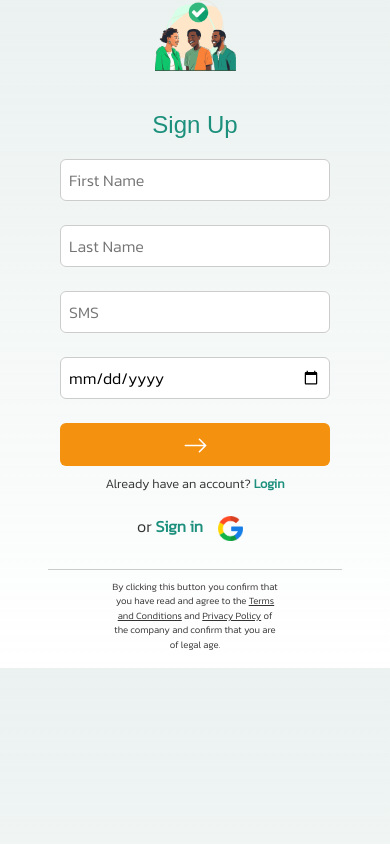
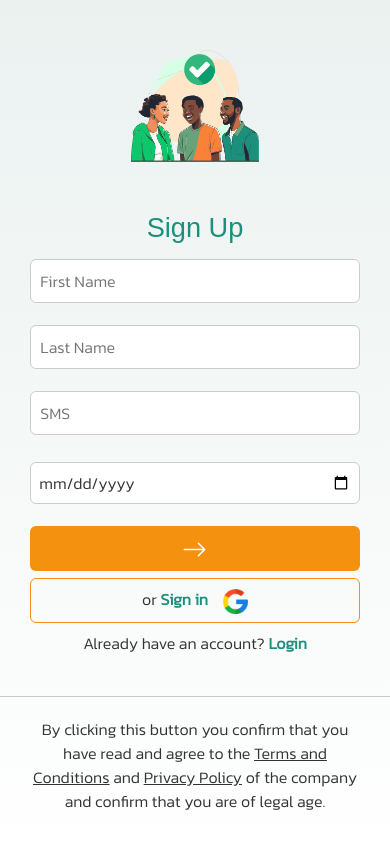
Before and after one commit to SKD-W/e2play-form-testing, a React (Vite) app: page / in a window 390 px wide. Built offline with nearby package versions, Linux system fonts and the light colour scheme; a web font is replaced by a local one.

Commit message:
Some changes has been made in the scss, to enable solid flow in responsiveness, and a comment has been added for the bug in AddressForm

```diff
--- a/src/pages/signUpPage/AddressForm.jsx
+++ b/src/pages/signUpPage/AddressForm.jsx
@@ -2,9 +2,9 @@ import { useForm } from "react-hook-form";
 import { yupResolver } from '@hookform/resolvers/yup';
 import * as yup from "yup";
 import axios from "axios";
+import googleIcon from "./assets/Google.png";
 import arrowRgt from "./assets/arrow-right.svg";
 import "./PersonalForm.scss";
-import "./AddressForm.scss";
 import { useState } from "react";
 import ProfileForm from "./ProfileForm";
 //
@@ -37,7 +37,7 @@ function AddressForm() {
     };
 
 
-  return (
+  return ( // there's a bug that doesn't allow the enter button to be trigger when the user don't input any details in this form
     <div className="address-form-details">
       <div className="form-input-box">
             {currentForm === 2 && (
@@ -56,6 +56,7 @@ function AddressForm() {
                     </div>
                     <br/>
                     <button type="submit"><img src={arrowRgt} alt="arrow-right-icon" style={{width: "25px"}} /></button>
+                    <p className="google-page"><a href="">or <span>Sign in</span><img src={googleIcon} alt="google-icon" style={{width: "25px"}} /></a></p>
                 </form>
             )}
 
--- a/src/pages/signUpPage/AddressForm.scss
+++ /dev/null
@@ -1,3 +0,0 @@
-.form-input-box {
-    margin-top: 10px;
-}
--- a/src/pages/signUpPage/PersonalForm.jsx
+++ b/src/pages/signUpPage/PersonalForm.jsx
@@ -90,6 +90,7 @@ function PersonalForm() {
                             </div>
                             <br/>
                             <button type="submit"><img src={arrowRgt} alt="arrow-right-icon" style={{width: "25px"}} /></button>
+                            <p className="google-page"><a href="">or <span>Sign in</span><img src={googleIcon} alt="google-icon" style={{width: "25px"}} /></a></p>
                         </form>
                     )}
 
@@ -97,14 +98,12 @@ function PersonalForm() {
                     {currentForm === 2 && (
                         <AddressForm />
                     )}
-
                     <p className="login-page">Already have an account? <a href="">Login</a></p>
-                    <p className="google-page"><a href="">or <span>Sign in</span><img src={googleIcon} alt="google-icon" style={{width: "25px"}} /></a></p>
                 </div>
-                <hr style={{margin: "20px 0 -20px", padding: "5px"}} />
-                <p className="t-c">By clicking this button you confirm that you have read and agree to the <a href="">Terms and Conditions</a> and <a href="">Privacy Policy</a> of the company and confirm that you are of legal age.</p>
             </div>
         </div>
+        <hr style={{margin: "25px 0 -20px", padding: "5px"}} />
+        <p className="t-c">By clicking this button you confirm that you have read and agree to the <a href="">Terms and Conditions</a> and <a href="">Privacy Policy</a> of the company and confirm that you are of legal age.</p>
     </div>
   );
 }
--- a/src/pages/signUpPage/PersonalForm.scss
+++ b/src/pages/signUpPage/PersonalForm.scss
@@ -1,42 +1,56 @@
 // style for all forms
 .personal-form-details {
     position: relative;
-    margin: 60px auto;
+    margin: auto;
 
     .personal-grid-form {
-        margin: auto 80px;
+        margin: auto 70px;
 
         .row {
             position: relative;
+            margin: auto;
+            width: 100%;
 
             .image-form-box {
 
                 img {
                     width: 80%;
+                    margin: 0;
+                    padding-top: 50px;
                 }
             }
             .form-input-box {
                 position: relative;
-                text-align: center;
+                margin: auto;
+                padding-top: 20px;
 
                 h1 {
                     font-family: 'Unbounded', sans-serif;
                     color: #1c907c;
                     margin-bottom: 20px;
-                    font-size: 2rem;
+                    font-size: 1.7rem;
                 }
                 form {
+                    text-align: center;
+                    margin: auto;
+
+                    input {
+                        margin-bottom: 3px;
+                    }
                     input[type=text],
                     button[type=submit] {
                         width: 80%;
-                        padding: 8px;
+                        padding: 9px;
                         border: 1px ridge #ccc;
                         outline: none;
                         border-radius: 6px;
+                        margin-top: -5px;
                     }
                     button[type=submit] {
                         border: none;
                         background-color: #f4910e;
+                        margin-bottom: 10px;
+                        margin-top: -5px;
                     }
                     input[type=date] {
                         width: 80%;
@@ -44,37 +58,27 @@
                         border: 1px ridge #ccc;
                         outline: none;
                         border-radius: 6px;
+                        color: #000000cc;
                     }
                     p {
                         margin-bottom: -23px;
                         color: #ff0000;
                         text-align: left;
-                        margin-left: 55px;
-                    }
-                }
-                p.login-page {
-                    color: inherit;
-                    margin-top: 8px;
-                    text-align: center;
-
-                    a {
-                        color: #1c907c;
-                        font-weight: bold;
-                        text-decoration: none;
-                    }
+                        margin-left: 10%;
                     }
                     p.google-page {
-                    margin-right: 10px;
                         background-color: linear-gradient(to top, rgb(255, 255, 255), rgba(229, 238, 236, 0.8));
                         border-radius: 6px;
                         width: 80%;
-                    margin: auto;
+                        margin: 10px auto 5px;
                         padding: 8px;
                         margin-top: -3px;
+                        text-align: center;
+                        border: 1px ridge #f4910e;
+                        color: inherit;
 
                         a {
                             text-decoration: none;
-                        margin-right: 10px;
                             color: inherit;
 
                             span {
@@ -92,15 +96,27 @@
                         border: 1px ridge #1c907c;
                     }
                 }
+                p.login-page {
+                    color: inherit;
+                    margin-top: 8px;
+                    text-align: center;
+
+                    a {
+                        color: #1c907c;
+                        font-weight: bold;
+                        text-decoration: none;
+                    }
+                }
+            }
+        }
+    }
     p.t-c {
         text-align: center;
-                font-size: 0.9rem;
-                padding: 20px 21% 0;
+        font-size: 1rem;
+        padding: 30px;
 
         a {
             color: inherit;
-                }
-            }
         }
     }
 }
@@ -109,11 +125,13 @@
 @media screen and (max-width: 1180px) {
     .personal-form-details {
         .personal-grid-form {
+            margin: auto;
+
             .row {
                 .image-form-box {
 
                     img {
-                        width: 100%;
+                        width: 90%;
                     }
                 }
             }
@@ -124,14 +142,13 @@
 //
 @media screen and (max-width: 991.33px) {
     .personal-form-details {
-        margin: auto -20px;
         .personal-grid-form {
             .row {
                 .image-form-box {
                     text-align: center;
 
                     img {
-                        width: 20%;
+                        width: 40%;
                         text-align: center;
                         margin-bottom: 30px;
                     }
@@ -146,52 +163,7 @@
     }
 }
 
-@media screen and (max-width: 760.33px) {
-    .personal-form-details {
-        .personal-grid-form {
-            .row {
-                .image-form-box {
-
-                    img {
-                        width: 30%;
-                    }
-                }
-                .form-input-box {
-                    h1 {
-                        font-size: 1.5rem;
-                    }
-                }
-                p.t-c {
-                    font-size: 0.8rem;
-                }
-            }
-        }
-    }
-}
-
-@media screen and (max-width: 681.33px) {
-    .personal-form-details {
-        .personal-grid-form {
-            .row {
-                .image-form-box {
-
-                    img {
-                        width: 30%;
-                    }
-                }
-                .form-input-box {
-                    h1 {
-                        font-size: 1.5rem;
-                    }
-                }
-                p.t-c {
-                    font-size: 0.7rem;
-                }
-            }
-        }
-    }
-}
-
+// media for mobile
 @media screen and (max-width: 541.33px) {
     .personal-form-details {
         .personal-grid-form {
@@ -199,20 +171,17 @@
                 .image-form-box {
 
                     img {
-                        width: 30%;
+                        width: 35%;
                     }
                 }
                 .form-input-box {
-                    h1 {
-                        font-size: 1.5rem;
-                    }
-                }
-                p.login-page:nth-child(3) {
 
-
-                    a {
-                        img {
-                            width: 40px;
+                    form {
+                        p.google-page,
+                        input[type=text],
+                        input[type=date],
+                        button[type=submit] {
+                            width: 90%;
                         }
                     }
                 }
@@ -220,38 +189,3 @@
         }
     }
 }
-
-@media screen and (max-width: 425.33px) {
-    .personal-form-details {
-        .personal-grid-form {
-            .row {
-                .image-form-box {
-
-                    img {
-                        width: 30%;
-                    }
-                }
-                .form-input-box {
-                    h1 {
-                        font-size: 1.5rem;
-                    }
-
-                    form {
-                        input[type=text],
-                        input[type=date],
-                        button[type=submit] {
-                            width: 100%;
-                        }
-                    }
-                    p.login-page {
-                        margin-left: 0;
-                        font-size: 0.8rem;
-                    }
-                }
-                p.t-c {
-                    font-size: 0.6rem;
-                }
-            }
-        }
-    }
-}
--- a/src/pages/signUpPage/ProfileForm.jsx
+++ b/src/pages/signUpPage/ProfileForm.jsx
@@ -4,6 +4,7 @@ import * as yup from "yup";
 import axios from "axios";
 import arrowRgt from "./assets/arrow-right.svg";
 import "./PersonalForm.scss";
+import googleIcon from "./assets/Google.png";
 //
 
 
@@ -57,6 +58,7 @@ function ProfileForm() {
                 </div>
                 <br/>
                 <button type="submit"><img src={arrowRgt} alt="arrow-right-icon" style={{width: "25px"}} /></button>
+                <p className="google-page"><a href="">or <span>Sign in</span><img src={googleIcon} alt="google-icon" style={{width: "25px"}} /></a></p>
             </form>
         </div>
     </div>
```
Lines whose indentation alone changed are shown as unchanged.
